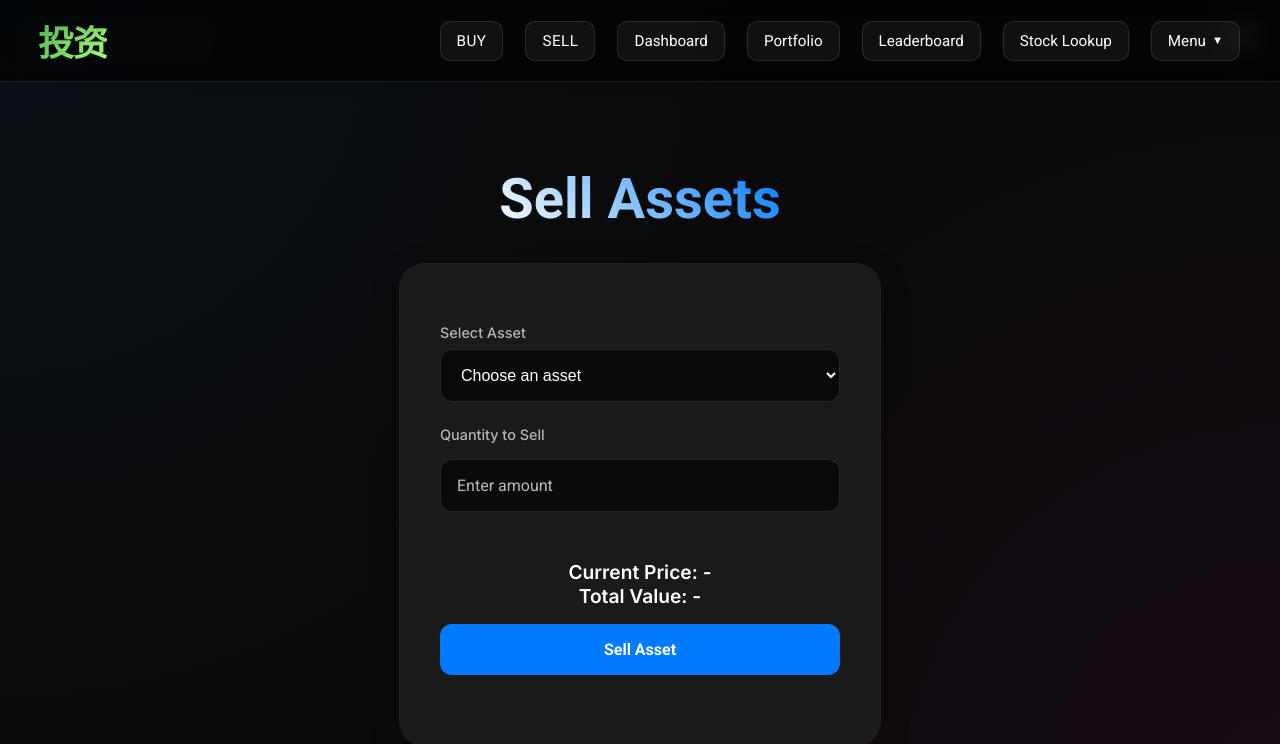
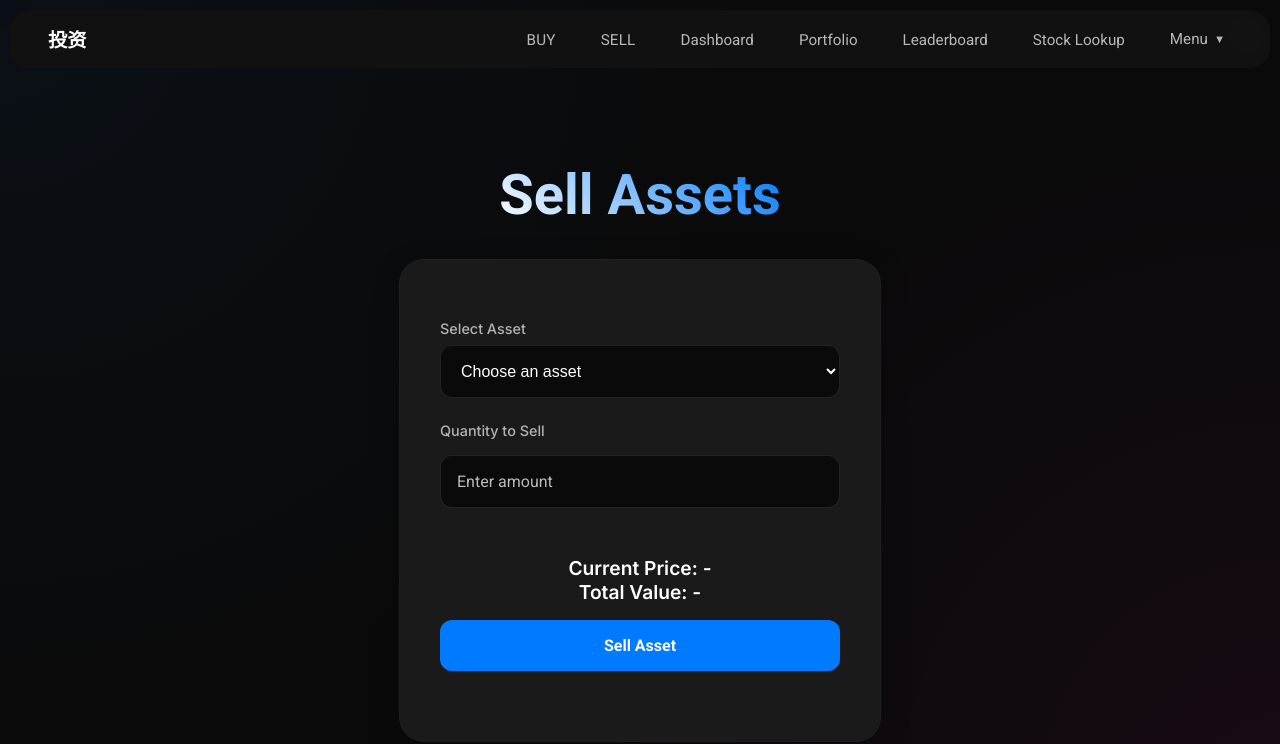
Before and after one commit to Buraisu-tiu/TouZi, a Flask app: page /sell in a window 1280 px wide. Shown: the top 744 px of the page. Run offline with Flask 3, Linux system fonts and the light colour scheme; the visitor is signed in with stand-in values (Sample User, id 1); data that the repository does not hold is empty; parts of the project's set-up code (start-up, migrations or seed data) failed here and were passed over; some libraries are stand-ins or nearby versions.

Commit message:
base changes

```diff
--- a/src/templates/base.html.jinja2
+++ b/src/templates/base.html.jinja2
@@ -25,38 +25,29 @@ body {
     justify-content: space-between;
     align-items: center;
     padding: 15px 30px;
-    background: rgba(0, 0, 0, 0.6);
+    background: rgba(18, 18, 18, 0.95);
     backdrop-filter: blur(10px);
-    border-bottom: 1px solid rgba(255, 255, 255, 0.1);
     position: sticky;
     top: 0;
     z-index: 1000;
-    box-shadow: 0 4px 12px rgba(0, 0, 0, 0.1);
     transition: all 0.3s ease;
+    border-radius: 20px;
+    margin: 10px;
 }
 
 .navbar-brand {
-    font-size: 2.2rem;
-    font-weight: 700;
-    color: {{ user.accent_color if user else '#4CAF50' }};
+    font-size: 1.2rem;
+    font-weight: 600;
+    color: {{ user.accent_color if user else '#ffffff' }};
     display: flex;
     align-items: center;
     text-decoration: none;
-    letter-spacing: -0.5px;
+    margin-right: 20px;
 }
 
 .navbar-brand span {
     margin-left: 8px;
-    background: linear-gradient(135deg, {{ user.accent_color if user else '#4CAF50' }}, #a8ff78);
-    -webkit-background-clip: text;
-    background-clip: text;
-    -webkit-text-fill-color: transparent;
-    transition: all 0.3s ease;
-}
-
-.navbar-brand:hover span {
-    opacity: 0.9;
-    transform: translateY(-1px);
+    color: white;
 }
 
 .navbar-nav {
@@ -64,8 +55,16 @@ body {
     list-style: none;
     padding: 0;
     margin: 0;
-    gap: 12px;
+    gap: 25px;
     align-items: center;
+}
+
+.navbar-nav.left {
+    margin-right: auto;
+}
+
+.navbar-nav.right {
+    margin-left: auto;
 }
 
 .navbar-nav li {
@@ -75,41 +74,36 @@ body {
 
 .navbar-nav a {
     text-decoration: none;
-    padding: 10px 16px;
-    border-radius: 10px;
-    border: 1px solid rgba(255, 255, 255, 0.1);
-    background: rgba(255, 255, 255, 0.05);
-    color: white;
+    color: rgba(255, 255, 255, 0.7);
     font-weight: 500;
-    transition: all 0.3s ease;
+    transition: all 0.2s ease;
     font-size: 0.95rem;
-    display: flex;
-    align-items: center;
-    justify-content: center;
+    padding: 5px;
 }
 
 .navbar-nav a:hover {
-    background: rgba(255, 255, 255, 0.1);
-    transform: translateY(-2px);
-    box-shadow: 0 4px 12px rgba(0, 0, 0, 0.1);
+    color: white;
 }
 
+/* Responsive adjustments */
+@media (max-width: 768px) {
+    .navbar {
+        padding: 12px 20px;
+    }
+
+    .navbar-nav {
+        gap: 15px;
+    }
+}
 .buy-sell-button {
-    border-radius: 10px;
-    border: 1px solid rgba(46, 204, 113, 0.3);
-    background: rgba(46, 204, 113, 0.15);
-    color: #2ecc71;
-    padding: 10px 18px;
+    color: {{ user.accent_color if user else '#4CAF50' }};
     font-weight: 600;
-    letter-spacing: 0.5px;
-    transition: all 0.3s ease;
+    letter-spacing: 0.2px;
 }
 
 .buy-sell-button:hover {
-    background: rgba(46, 204, 113, 0.25);
-    border-color: rgba(46, 204, 113, 0.5);
-    transform: translateY(-2px);
-    box-shadow: 0 4px 12px rgba(46, 204, 113, 0.15);
+    color: {{ user.accent_color if user else '#4CAF50' }};
+    opacity: 0.9;
 }
 
 /* Dropdown Menu Styling */
@@ -124,14 +118,14 @@ body {
     right: 0;
     top: 100%;
     min-width: 180px;
-    background: rgba(20, 20, 20, 0.95);
+    background: rgba(25, 25, 25, 0.95);
     backdrop-filter: blur(10px);
     border-radius: 10px;
     box-shadow: 0 5px 15px rgba(0, 0, 0, 0.2);
     z-index: 1100;
     padding: 8px 0;
     margin-top: 8px;
-    border: 1px solid rgba(255, 255, 255, 0.1);
+    border: 1px solid rgba(255, 255, 255, 0.05);
     transform: translateY(10px);
     opacity: 0;
     visibility: hidden;
@@ -146,16 +140,14 @@ body {
     background: transparent;
     text-align: left;
     font-weight: 400;
-    color: rgba(255, 255, 255, 0.8);
+    color: rgba(255, 255, 255, 0.7);
     border-radius: 6px;
     margin: 2px 8px;
 }
 
 .dropdown-content a:hover {
-    background: rgba(255, 255, 255, 0.1);
+    background: rgba(255, 255, 255, 0.05);
     color: white;
-    transform: none;
-    box-shadow: none;
 }
 
 .dropdown:hover .dropdown-content {
@@ -295,26 +287,10 @@ footer a:hover {
     color: rgba(255, 255, 255, 0.5);
 }
 
-/* Responsive adjustments */
-@media (max-width: 768px) {
-    .navbar {
-        padding: 12px 20px;
-    }
 
-    .navbar-brand {
-        font-size: 1.8rem;
-    }
 
-    .navbar-nav {
-        gap: 8px;
-    }
 
-    .navbar-nav a {
-        padding: 8px 12px;
-        font-size: 0.9rem;
-    }
-}
-    </style>
+</style>
 </head>
 <body>
     <nav class="navbar">
@@ -345,7 +321,6 @@ footer a:hover {
             {% endif %}
         </ul>
     </nav>
-
     {% if notifications %}
     <div class="notification-container">
         {% for notification in notifications %}
```
